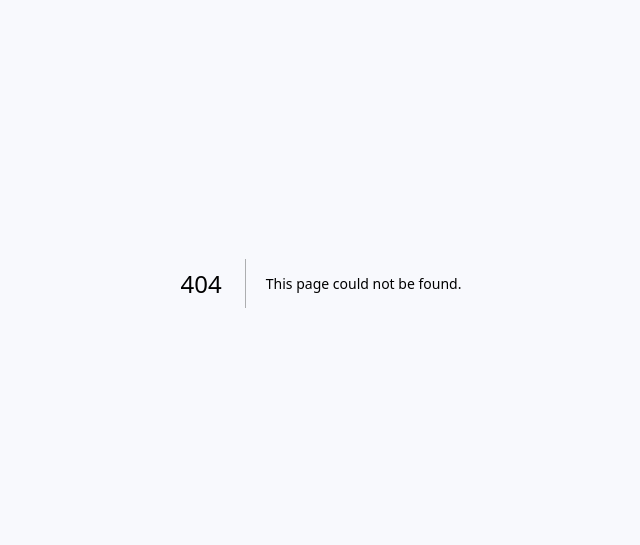
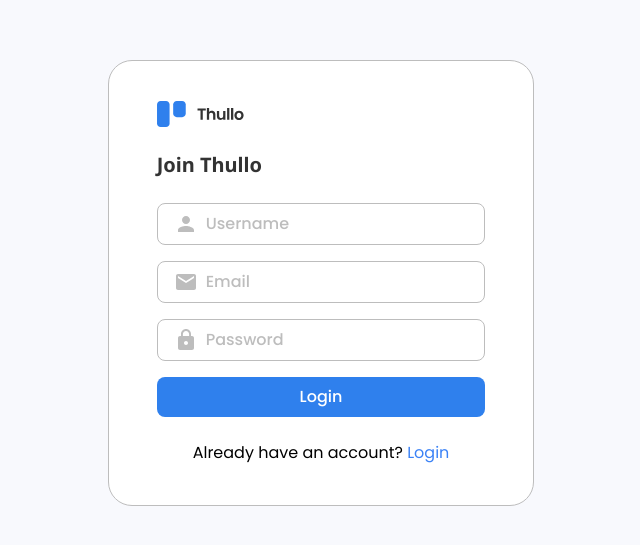
Before and after one commit to DiegoMutre/thullo-frontend, a Next.js app: page /signup in a window 1280 px wide. Before the commit this address had no page. Shown: the part 117-662 px from the top of the page, without its empty margins (319-959 px from the left). Built offline with nearby package versions, Linux system fonts and the light colour scheme.

Commit message:
* Create signup page (not interactive yet)

```diff
--- /dev/null
+++ b/src/app/signup/page.tsx
@@ -0,0 +1,55 @@
+import Image from 'next/image';
+import { MdEmail, MdLock, MdPerson } from 'react-icons/md';
+import Link from 'next/link';
+
+import { Button, TextField } from '@/app/components';
+import { notoSans } from '@/app/utils/fonts';
+
+const SignupPage = () => {
+  return (
+    <main className='flex h-screen items-center'>
+      <div className='mx-auto flex w-1/3 flex-col gap-6 rounded-3xl border border-gray4 bg-white px-12 py-10'>
+        <Image
+          src='/Logo.svg'
+          alt='logo'
+          height={88}
+          width={88}
+        />
+        <h2
+          className={`text-xl font-semibold text-[#333] ${notoSans.className}`}
+        >
+          Join Thullo
+        </h2>
+        <form className='flex flex-col gap-4'>
+          <TextField
+            leftIcon={<MdPerson />}
+            type='text'
+            placeholder='Username'
+          />
+          <TextField
+            leftIcon={<MdEmail />}
+            type='email'
+            placeholder='Email'
+          />
+          <TextField
+            leftIcon={<MdLock />}
+            type='password'
+            placeholder='Password'
+          />
+          <Button variant='primary'>Login</Button>
+        </form>
+        <span className='text-center'>
+          Already have an account?{' '}
+          <Link
+            className='text-blue-500 hover:underline'
+            href='/login'
+          >
+            Login
+          </Link>
+        </span>
+      </div>
+    </main>
+  );
+};
+
+export default SignupPage;
```
